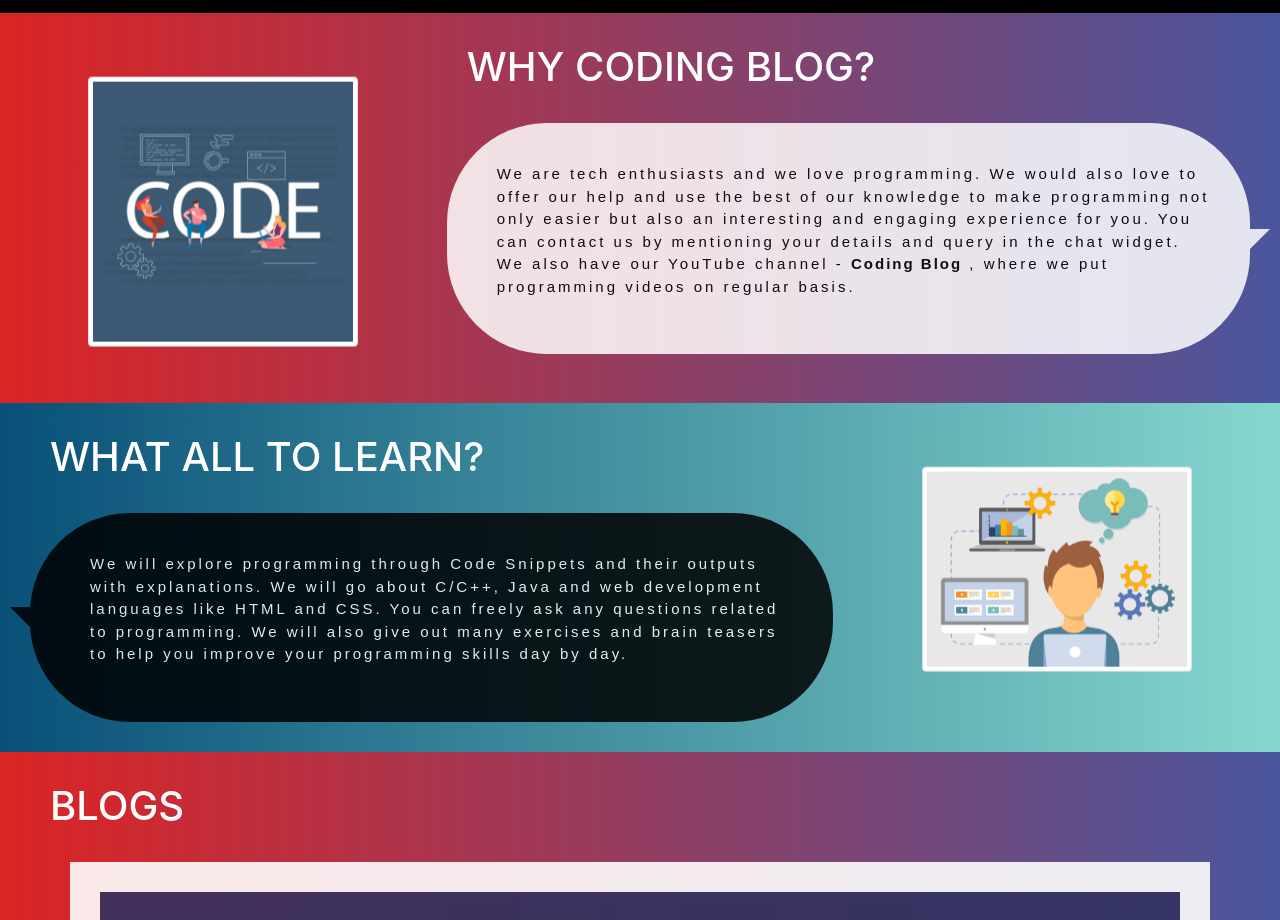
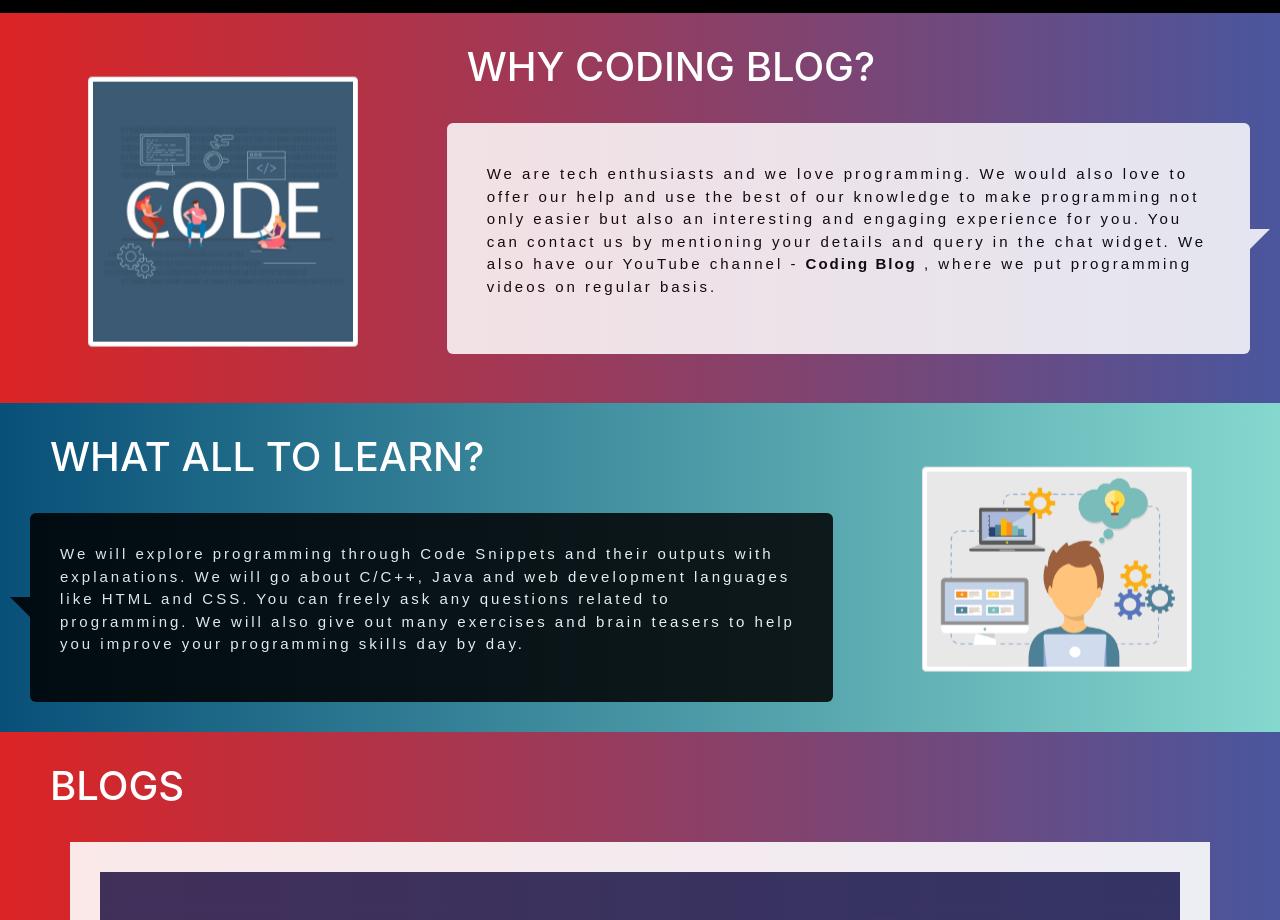
Before and after one commit to prateekrustag/CodingBlog, a plain HTML site: page index.html in a window 1280 px wide. Shown: the part 852-1772 px from the top of the page. Drawn offline with nearby package versions, Linux system fonts and the light colour scheme; a script that the page names is missing.

Commit message:
Update stylesheet.css

```diff
--- a/stylesheet.css
+++ b/stylesheet.css
@@ -267,15 +267,13 @@ background: linear-gradient(to right, #dc2424, #4a569d);
     position: relative;
     background: #00aabb;
     border-radius: .4em;
-    padding: 40px;
-    padding-left: 60px;
+    padding: 30px;
     background-color: black;
     opacity: 0.85;
     color: white;
     letter-spacing: 3px;
     font-family: arial;
     font-size: 15px;
-    border-radius: 100px;
 }
 
 .boxin:after {
@@ -304,15 +302,12 @@ background: linear-gradient(to right, #085078, #85d8ce);
     background: #00aabb;
     border-radius: .4em;
     padding: 40px;
-    padding-left: 60px;
-    padding-left: 50px;
     background-color: white;
     opacity: 0.85;
     color: black;
     letter-spacing: 3px;
     font-family: arial;
     font-size: 15px;
-    border-radius: 100px;
 }
 
 .boxin1:after {
```
